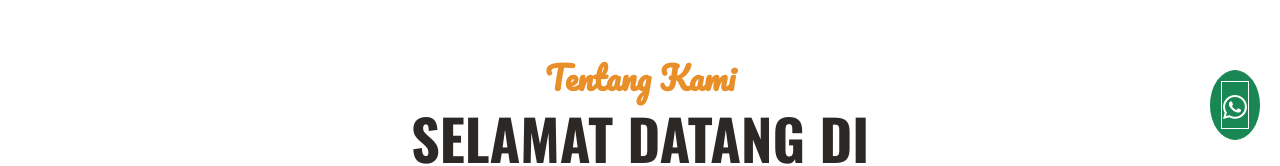
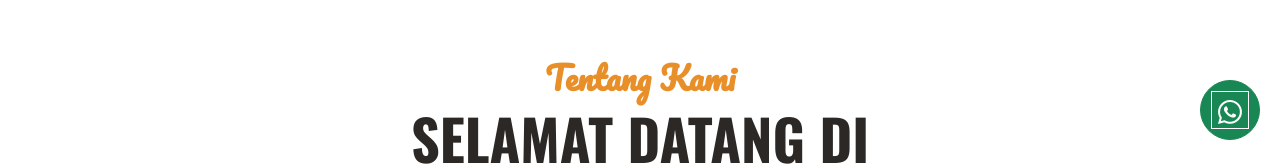
Before and after one commit to Syifaita/E-Commerce-IDX-Project, a plain HTML site: page index.html in a window 1280 px wide. Shown: the part 640-806 px from the top of the page. Drawn offline with nearby package versions, Linux system fonts and the light colour scheme; a script that the page names is missing.

Commit message:
wa berubah

```diff
--- a/index.html
+++ b/index.html
@@ -451,8 +451,8 @@
     <!-- Footer End -->
 
 
-   <!-- WhatsApp Floating Button -->
-<a href="https://wa.me/6284242800588" class="btn btn-success border-inner py-3 fs-4 float" target="_blank" style="position: fixed; bottom: 20px; right: 20px; border-radius: 50%;">
+  <!-- WhatsApp Floating Button -->
+<a href="https://wa.me/6284242800588" class="btn btn-success border-inner py-3 fs-4 float" target="_blank" style="position: fixed; bottom: 20px; right: 20px; border-radius: 50%; width: 60px; height: 60px; display: flex; align-items: center; justify-content: center;">
     <i class="bi bi-whatsapp"></i>
 </a>
 
```
